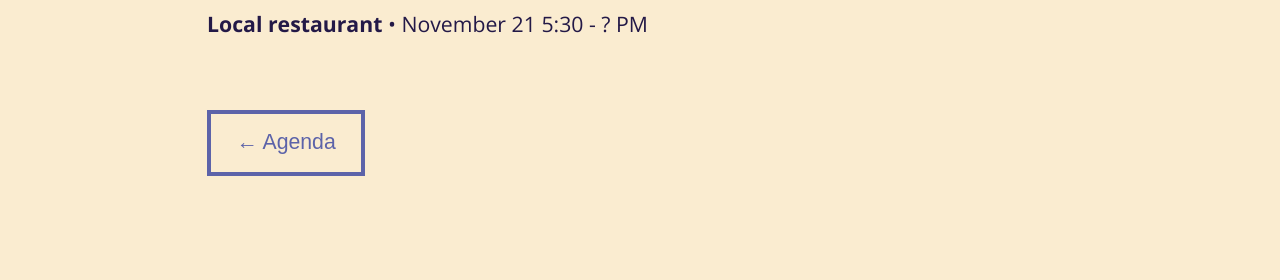
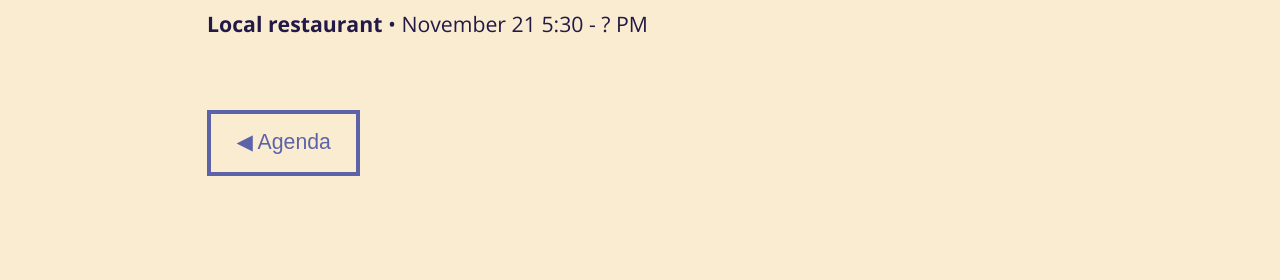
Before and after one commit to elaconf/elaconf.github.io, a Jekyll site: the page built from agenda/_posts/2015-11-21-networking-event.md, in a window 1280 px wide. Shown: the part 364-644 px from the top of the page. Built offline with Jekyll 4.4.1, drawn with Linux system fonts in a browser that asks for light colours; nearby versions of some CDN libraries; some web fonts are replaced.

Commit message:
swaps arrows

```diff
--- a/_layouts/agenda.html
+++ b/_layouts/agenda.html
@@ -21,5 +21,5 @@ layout: default
   <p><strong>{% if page.room %}{{page.room}}{% else %}Room TBA{% endif %}</strong> &bull; {{page.date | date: '%B %d'}} {% if page.time %}{{page.time}} {{page.date | date: "%p"}}{% endif %}</p>
 
   {{content}}
-  <p><a href="/agenda/" class="button">&larr; Agenda</a></p>
+  <p><a href="/agenda/" class="button">&#9664; Agenda</a></p>
 </section>
--- a/_layouts/speaker.html
+++ b/_layouts/speaker.html
@@ -20,5 +20,5 @@ layout: default
     {% if talk.speakers contains page.title or talk.moderator == page.title %}<li><a href="{{talk.url}}">{{talk.title}}</a></li>{% endif %}
     {% endfor %}
   </ul>{% endif %}
-  <p><a href="/{{page.category}}/" class="button">&larr; {{page.category | capitalize}}</a></p>
+  <p><a href="/{{page.category}}/" class="button">&#9664; {{page.category | capitalize}}</a></p>
 </section>
```
